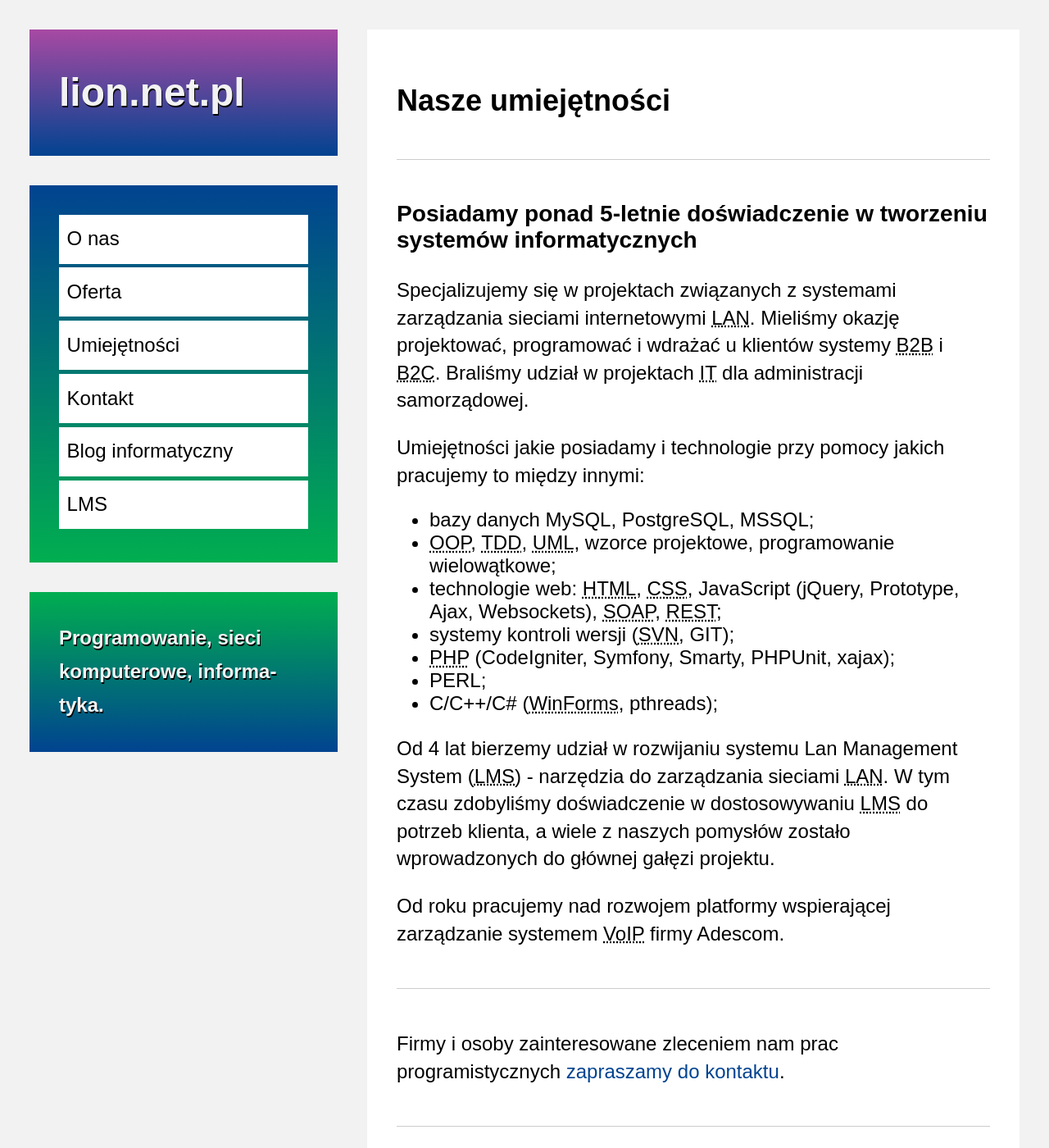
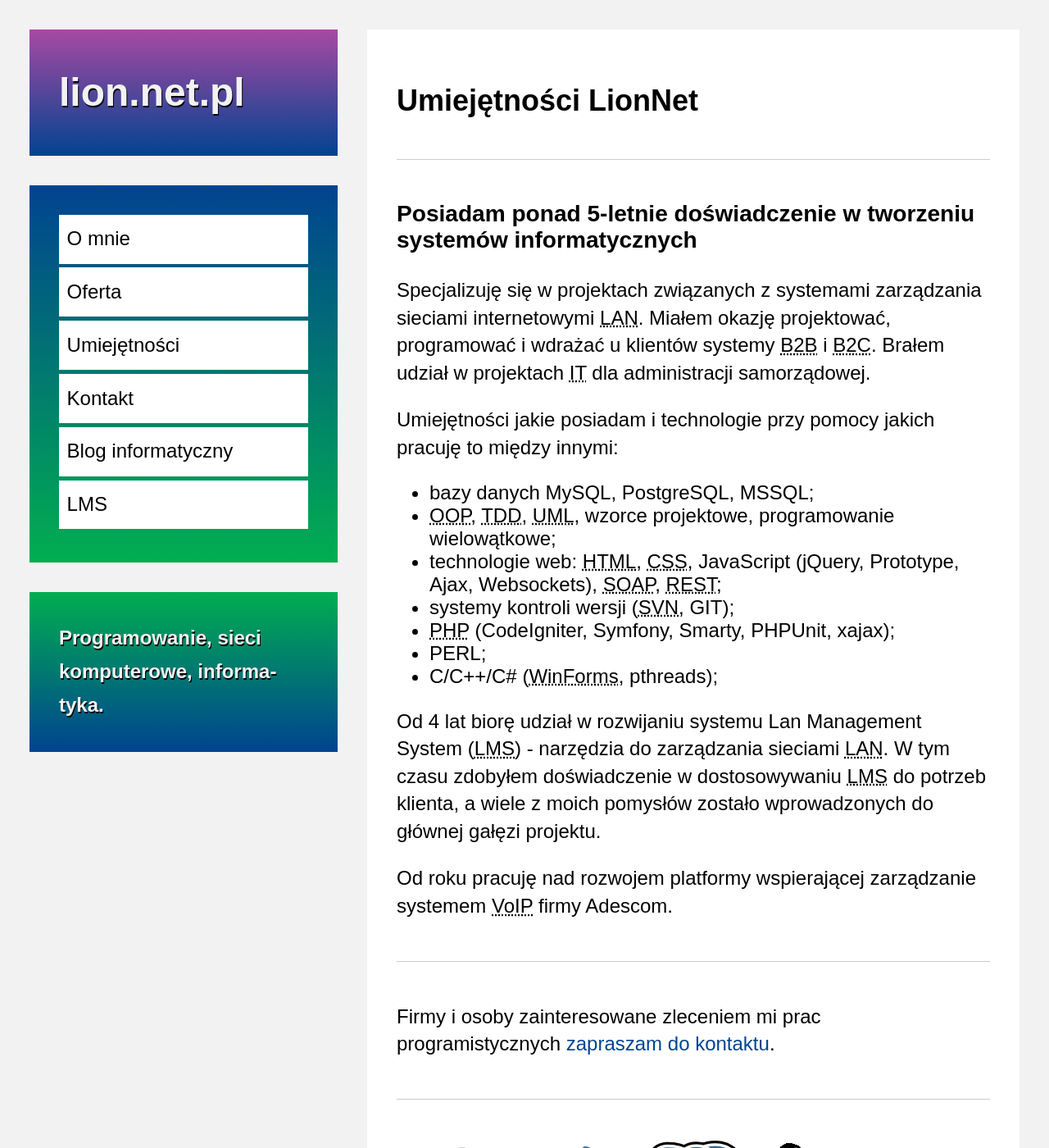
Before and after one commit to maciejlew/maciejlew.github.io, a Jekyll site: the page built from pages/skills.md, in a window 1280 px wide and 1400 px high. Shown: the whole window at 82% size. Built offline with Jekyll 4.4.1, drawn with Linux system fonts in a browser that asks for light colours.

Commit message:
Changes the plural form to the singular form at site pages

```diff
--- a/_includes/contact_link.md
+++ b/_includes/contact_link.md
@@ -1 +1 @@
-Firmy i osoby zainteresowane zleceniem nam prac programistycznych [zapraszamy do kontaktu](/contact).
+Firmy i osoby zainteresowane zleceniem mi prac programistycznych [zapraszam do kontaktu](/contact).
--- a/_layouts/default.html
+++ b/_layouts/default.html
@@ -22,7 +22,7 @@
             <h2 class="hidden">Nawigacja</h2>
             <ul>
                 <li>
-                    <a href="/">O nas</a>
+                    <a href="/">O mnie</a>
                 </li>
                 <li>
                     <a href="/offer">Oferta</a>
--- a/pages/skills.md
+++ b/pages/skills.md
@@ -1,20 +1,20 @@
 ---
 layout: page
-title: "Nasze umiejętności"
+title: "Umiejętności LionNet"
 description: "Oferta firmy lion.net.pl. Systemy informatyczne."
 keywords: "oop, tdd, wzorce projektowe, programowanie wielowątkowe, technologie
 web, sieci komputerowe"
 permalink: /skills/
 ---
 
-### Posiadamy ponad 5-letnie doświadczenie w tworzeniu systemów informatycznych
+### Posiadam ponad 5-letnie doświadczenie w tworzeniu systemów informatycznych
 
-Specjalizujemy się w projektach związanych z systemami zarządzania sieciami
-internetowymi LAN. Mieliśmy okazję projektować, programować i wdrażać u
-klientów systemy B2B i B2C. Braliśmy udział w projektach IT dla administracji
+Specjalizuję się w projektach związanych z systemami zarządzania sieciami
+internetowymi LAN. Miałem okazję projektować, programować i wdrażać u
+klientów systemy B2B i B2C. Brałem udział w projektach IT dla administracji
 samorządowej.
 
-Umiejętności jakie posiadamy i technologie przy pomocy jakich pracujemy to między innymi:
+Umiejętności jakie posiadam i technologie przy pomocy jakich pracuję to między innymi:
 
  * bazy danych MySQL, PostgreSQL, MSSQL;
  * OOP, TDD, UML, wzorce projektowe, programowanie wielowątkowe;
@@ -25,12 +25,12 @@ Umiejętności jakie posiadamy i technologie przy pomocy jakich pracujemy to mi
  * C/C++/C# (WinForms, pthreads);
 
 
-Od 4 lat bierzemy udział w rozwijaniu systemu Lan Management System (LMS) - narzędzia
-do zarządzania sieciami LAN. W tym czasu zdobyliśmy doświadczenie w dostosowywaniu
-LMS do potrzeb klienta, a wiele z naszych pomysłów zostało wprowadzonych do
+Od 4 lat biorę udział w rozwijaniu systemu Lan Management System (LMS) - narzędzia
+do zarządzania sieciami LAN. W tym czasu zdobyłem doświadczenie w dostosowywaniu
+LMS do potrzeb klienta, a wiele z moich pomysłów zostało wprowadzonych do
 głównej gałęzi projektu.
 
-Od roku pracujemy nad rozwojem platformy wspierającej zarządzanie systemem VoIP firmy Adescom.
+Od roku pracuję nad rozwojem platformy wspierającej zarządzanie systemem VoIP firmy Adescom.
 
 * * *
 
```
Also changed, not shown: index.md (+5 -5 lines), pages/offer.md (+5 -5 lines).
